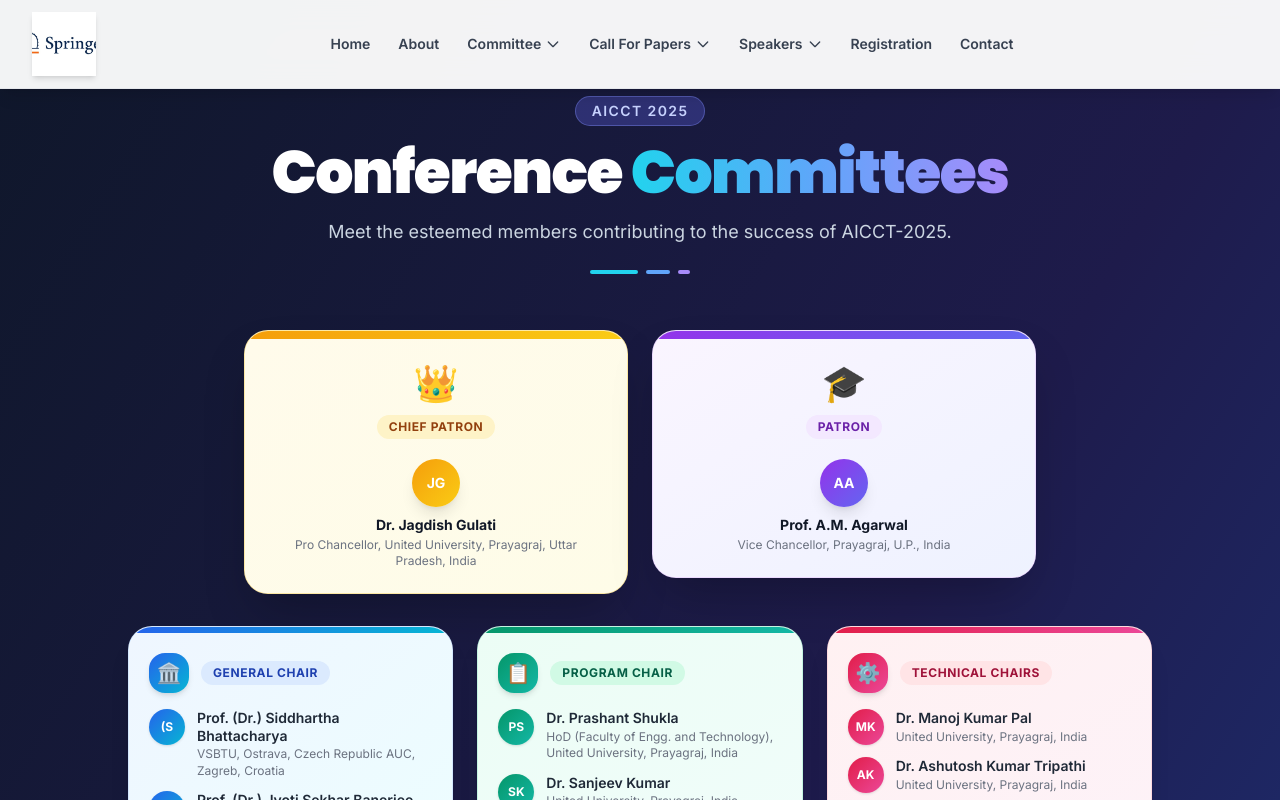
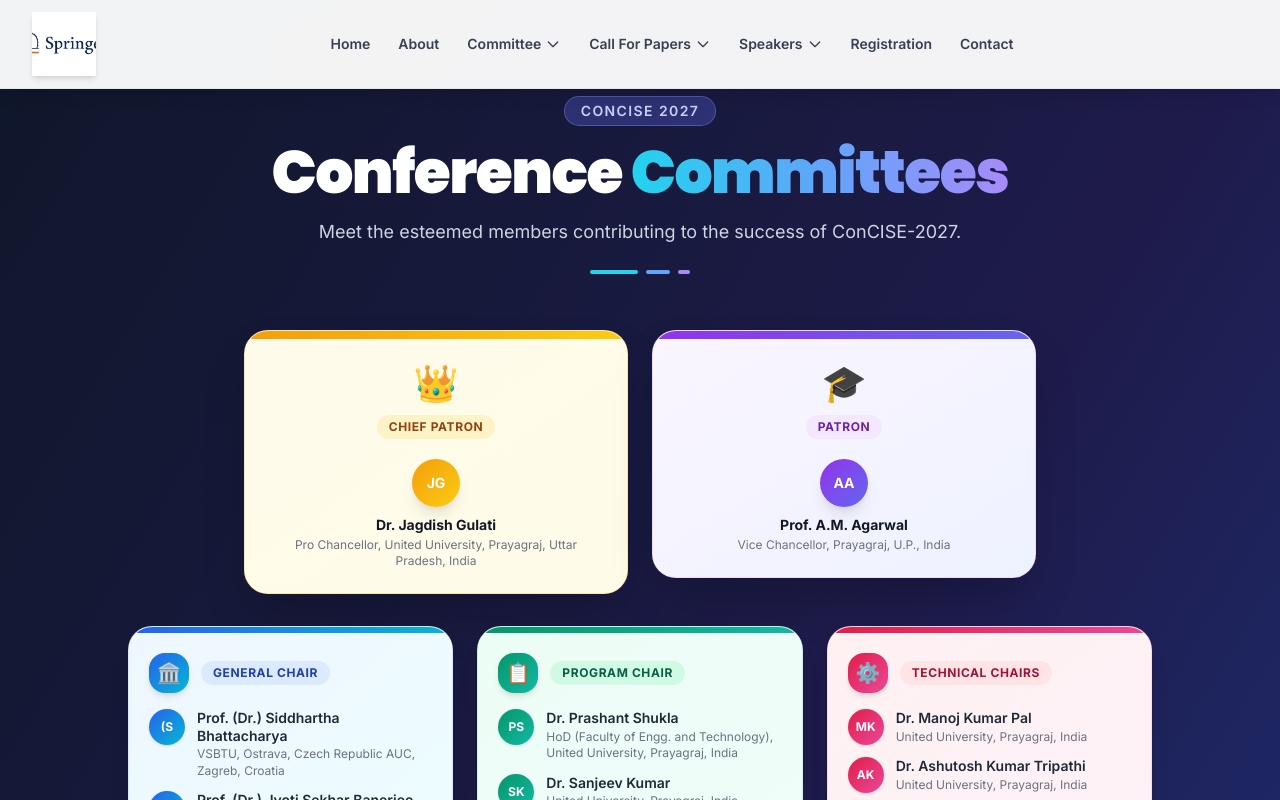
Before and after one commit to manishshukla00/conf_demo, a React (Vite) app: page /committee-member in a window 1280 px wide. Shown: the top 800 px of the page. Built offline with nearby package versions, Linux system fonts and the light colour scheme.

Commit message:
ui update

```diff
--- a/src/pages/CommitteMember.jsx
+++ b/src/pages/CommitteMember.jsx
@@ -190,7 +190,7 @@ const CommitteMember = () => {
       {/* Hero Header */}
       <div className="text-center mb-14">
         <span className="inline-block px-4 py-1 bg-indigo-500 bg-opacity-30 text-indigo-200 text-sm font-semibold rounded-full border border-indigo-400 border-opacity-40 mb-4 tracking-widest uppercase">
-          AICCT 2025
+          ConCISE 2027
         </span>
         <h1 className="text-4xl sm:text-5xl lg:text-6xl font-black text-white mb-4 leading-tight">
           Conference{" "}
@@ -199,7 +199,7 @@ const CommitteMember = () => {
           </span>
         </h1>
         <p className="text-lg text-slate-300 max-w-2xl mx-auto">
-          Meet the esteemed members contributing to the success of AICCT-2025.
+          Meet the esteemed members contributing to the success of ConCISE-2027.
         </p>
         <div className="mt-6 flex justify-center gap-2">
           <div className="h-1 w-12 rounded-full bg-cyan-400"></div>
--- a/src/pages/Tpc.jsx
+++ b/src/pages/Tpc.jsx
@@ -125,7 +125,7 @@ const Tpc = () => {
       {/* Hero Header */}
       <div className="text-center mb-12">
         <span className="inline-block px-4 py-1 bg-indigo-500 bg-opacity-30 text-indigo-200 text-sm font-semibold rounded-full border border-indigo-400 border-opacity-40 mb-4 tracking-widest uppercase">
-          AICCT 2025
+          ConCISE-2027
         </span>
         <h1 className="text-4xl sm:text-5xl lg:text-6xl font-black text-white mb-4 leading-tight">
           Technical Program{" "}
```
